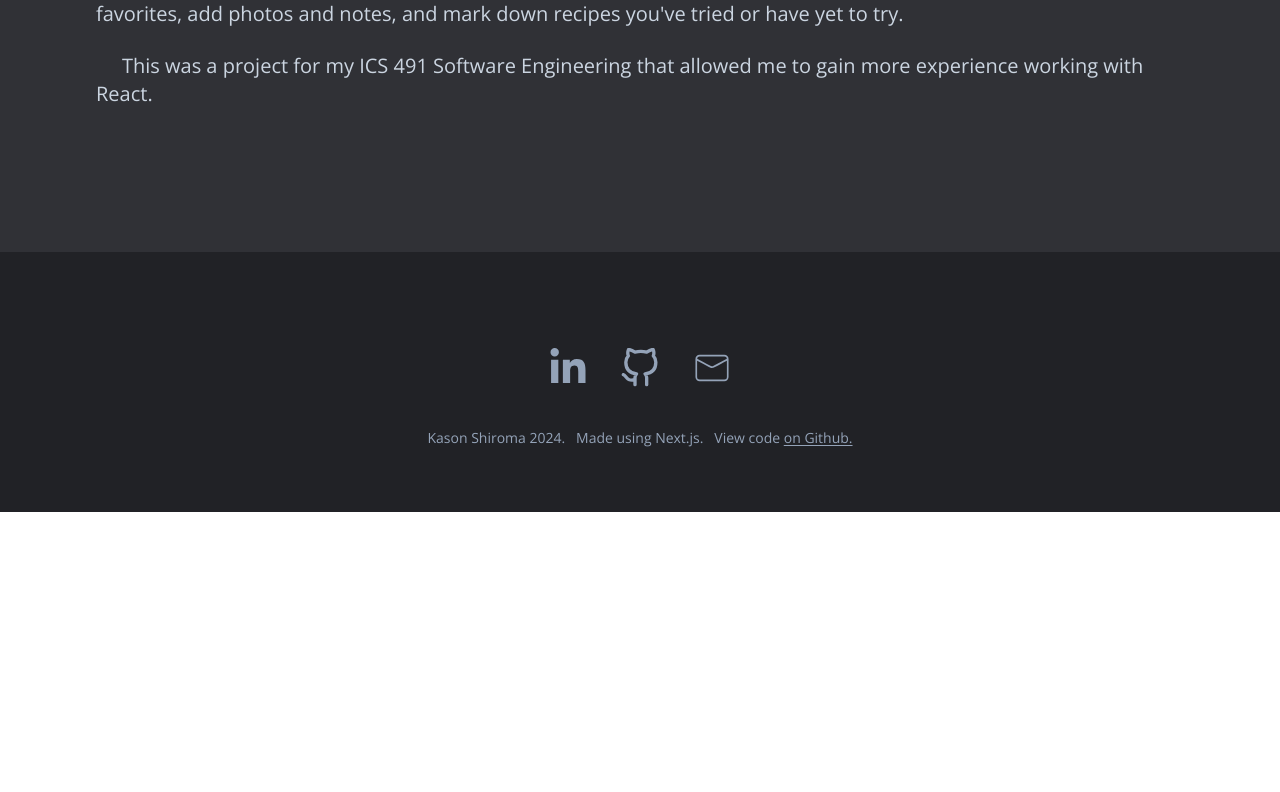
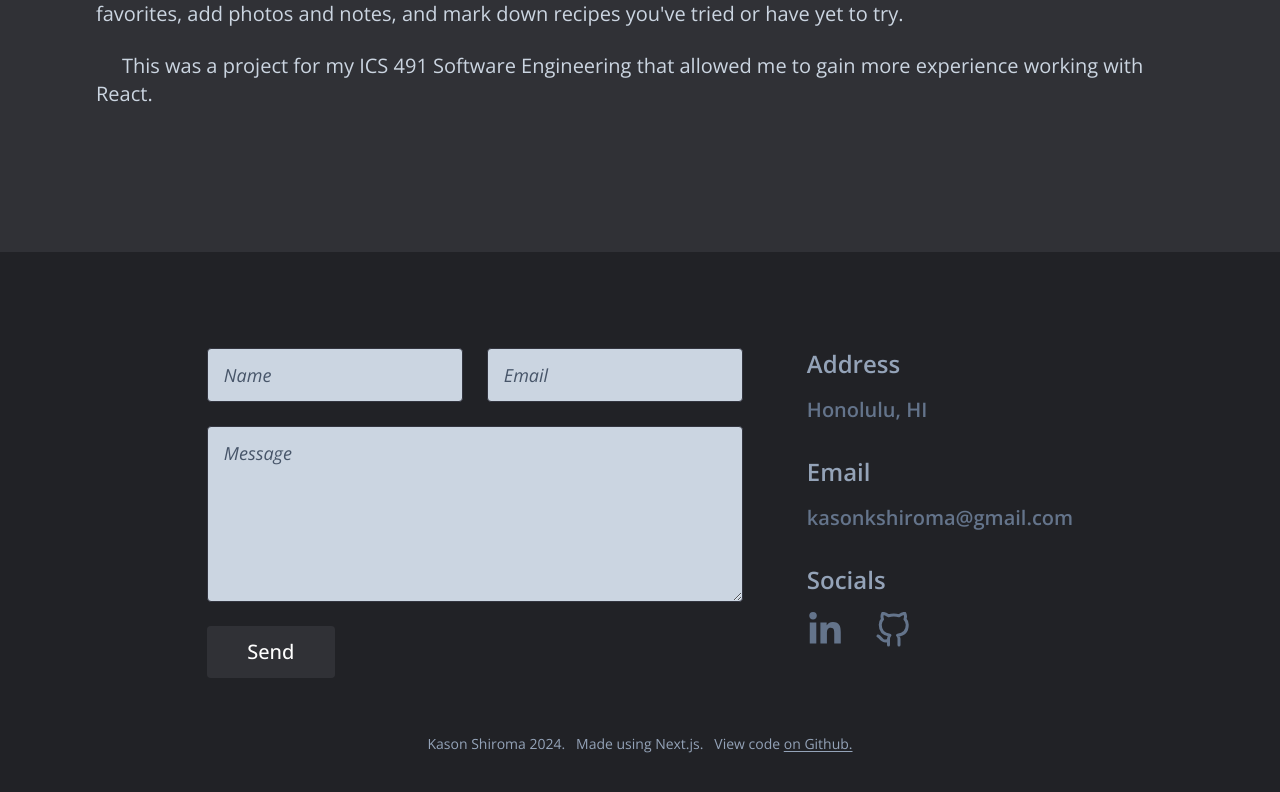
Before and after one commit to kasons/kasons.github.io, a Next.js app: page /projects/octorecipes in a window 1280 px wide. Shown: the part 852-1644 px from the top of the page. Before the commit the page ends 1364 px from the top, so only its background shows below. Built offline with nearby package versions, Linux system fonts and the light colour scheme.

Commit message:
Add contact email section

```diff
--- /dev/null
+++ b/Components/EmailSection.tsx
@@ -0,0 +1,58 @@
+"use client"
+import React, { useState } from 'react'
+
+const EmailSection = () => {
+    const handleSubmit = async (e: React.ChangeEvent<any>) => {
+        e.preventDefault();
+
+        const res = await fetch("/api/contact", {
+            method: "POST",
+            headers: {
+                "Content-Type": "application/json",
+            },
+            body: JSON.stringify({
+                email: e.target.email.value,
+                name: e.target.name.value,
+                message: e.target.message.value,
+            }),
+        });
+
+        const { error } = await res.json();
+        if (error) {
+            console.log(error);
+            return;
+        }
+    }
+    return (
+        <form onSubmit={handleSubmit}>
+            <div className='sm:flex gap-6 mb-6'>
+                <input
+                    name='name'
+                    type='name'
+                    id='name'
+                    required
+                    className='bg-slate-300 border border-[#33353F] placeholder-slate-600 placeholder:italic text-[#212226] text-lg rounded block w-full md:w-[20vw] 2xl:w-[17vw] py-3 px-4 mb-6 sm:mb-0'
+                    placeholder='Name'
+                />
+                <input
+                    name='email'
+                    type='email'
+                    id='email'
+                    required
+                    className='bg-slate-300 border border-[#33353F] placeholder-slate-600 placeholder:italic text-[#212226] text-lg rounded block w-full md:w-[20vw] 2xl:w-[17vw] py-3 px-4'
+                    placeholder='Email'
+                />
+            </div>
+            <textarea
+                name='message'
+                id='message'
+                required
+                className='bg-slate-300 border border-[#33353F] placeholder-slate-600 placeholder:italic text-[#212226] text-lg rounded block w-full py-3 px-4 min-h-44 mb-6'
+                placeholder='Message'
+            />
+            <button type='submit' className='bg-[linear-gradient(35deg,white_50%,#303136_50%)] bg-animation bg-right-bottom transition-all duration-[0.3s] ease-[ease] hover:bg-left-top hover:text-black text-white py-3 text-xl w-32 font-medium rounded inline-block'>Send</button>
+        </form>
+    )
+}
+
+export default EmailSection
--- a/Components/Footer.tsx
+++ b/Components/Footer.tsx
@@ -3,21 +3,45 @@ import { FaLinkedinIn } from "react-icons/fa";
 import { FiGithub } from "react-icons/fi";
 import { CiMail } from "react-icons/ci";
 import Link from 'next/link'
+import EmailSection from './EmailSection';
 
 const Footer = () => {
   return (
-    <div className='bg-[#212226] py-16 md:pt-24'>
+    <div className='bg-[#212226] pt-16 pb-12 md:pt-24'>
         <div className='max-w-screen-xl mx-auto px-8 lg:px-24'>
-            <div className='flex justify-center mb-10 gap-8'>
-                <Link href="https://www.linkedin.com/in/kason-shiroma/" target="_blank">
-                    <FaLinkedinIn className='text-slate-400 size-10 hover:brightness-125'/>
-                </Link>
-                <Link href="https://github.com/kasons" target="_blank">
-                    <FiGithub className='text-slate-400 size-10 hover:brightness-125'/>
-                </Link>
-                <Link href="mailto:kasonkshiroma@gmail.com">
-                    <CiMail className='text-slate-400 size-10 hover:brightness-125'/>
-                </Link>
+            <div className='flex flex-col md:flex-row justify-center mb-14 gap-16'>
+                <EmailSection />
+                <div className='flex-col'>
+                    <div className='flex-row'>
+                        <div className='text-2xl text-slate-400 font-semibold mb-[1rem]'>
+                            Address
+                        </div>
+                        <div className='text-xl text-slate-500 font-semibold mb-[2rem]'>
+                            Honolulu, HI
+                        </div>
+                        <div className='text-2xl text-slate-400 font-semibold mb-[1rem]'>
+                            Email
+                        </div>
+                        <div className='text-xl text-slate-500 font-semibold mb-[2rem] hover:brightness-125'>
+                            <Link href="mailto:kasonkshiroma@gmail.com">
+                                kasonkshiroma@gmail.com
+                            </Link>
+                        </div>
+                    </div>
+                    <div className='flex-col'>
+                        <div className='text-2xl text-slate-400 font-semibold mb-[1rem]'>
+                            Socials
+                        </div>
+                    </div>
+                    <div className='flex gap-8'>
+                        <Link href="https://www.linkedin.com/in/kason-shiroma/" target="_blank">
+                            <FaLinkedinIn className='text-slate-500 size-9 hover:brightness-125'/>
+                        </Link>
+                        <Link href="https://github.com/kasons" target="_blank">
+                            <FiGithub className='text-slate-500 size-9 hover:brightness-125'/>
+                        </Link>
+                    </div>
+                </div>
             </div>
             <div className='text-center text-slate-400 text-sm md:text-md'>
                 Kason Shiroma 2024. &nbsp; Made using Next.js. &nbsp; View code&nbsp;<a className="underline underline-offset-2 hover:brightness-125" href='https://github.com/kasons/kasons.github.io' target="_blank">on Github.</a>
--- a/package.json
+++ b/package.json
@@ -11,6 +11,8 @@
   },
   "dependencies": {
     "@heroicons/react": "^2.1.5",
+    "@sendgrid/mail": "^8.1.3",
+    "@superfaceai/one-sdk": "^2.4.2",
     "@vercel/analytics": "^1.3.1",
     "core-js": "^3.38.1",
     "file-saver": "^2.0.5",
--- /dev/null
+++ b/pages/api/contact.tsx
@@ -0,0 +1,34 @@
+import type { NextApiRequest, NextApiResponse } from 'next';
+import sendgrid from "@sendgrid/mail";
+
+sendgrid.setApiKey(process.env.SENDGRID_API_KEY!);
+
+export default async (req: NextApiRequest, res: NextApiResponse) => {
+  try {
+    console.log("REQ.BODY", req.body);
+    await sendgrid.send({
+      to: "kasonkshiroma@gmail.com", // Your email where you'll receive emails
+      from: "kasonkshiroma@gmail.com", // your website email address here
+      subject: `Message from portfolio | From ${req.body.name}`,
+      html: `
+        <body>
+            <div class="container" style="margin-left: 20px;margin-right: 20px;">
+                <h3>${req.body.name}'s email is: ✉️${req.body.email} </h3>
+                <div style="font-size: 16px;">
+                    <p>${req.body.message}</p>
+                    <br>
+                </div>
+                <div style="font-size: 16px;">${req.body.name}
+                </div>
+            </div>
+        </body>
+      </html>
+`,
+    });
+  } catch (error) {
+    // console.log(error);
+    return res.status(400).json(error);
+  }
+
+  return res.status(200).json({ error: "" });
+}
```
Also changed, not shown: 1 other file (tests, documents, lock files or other folders).
